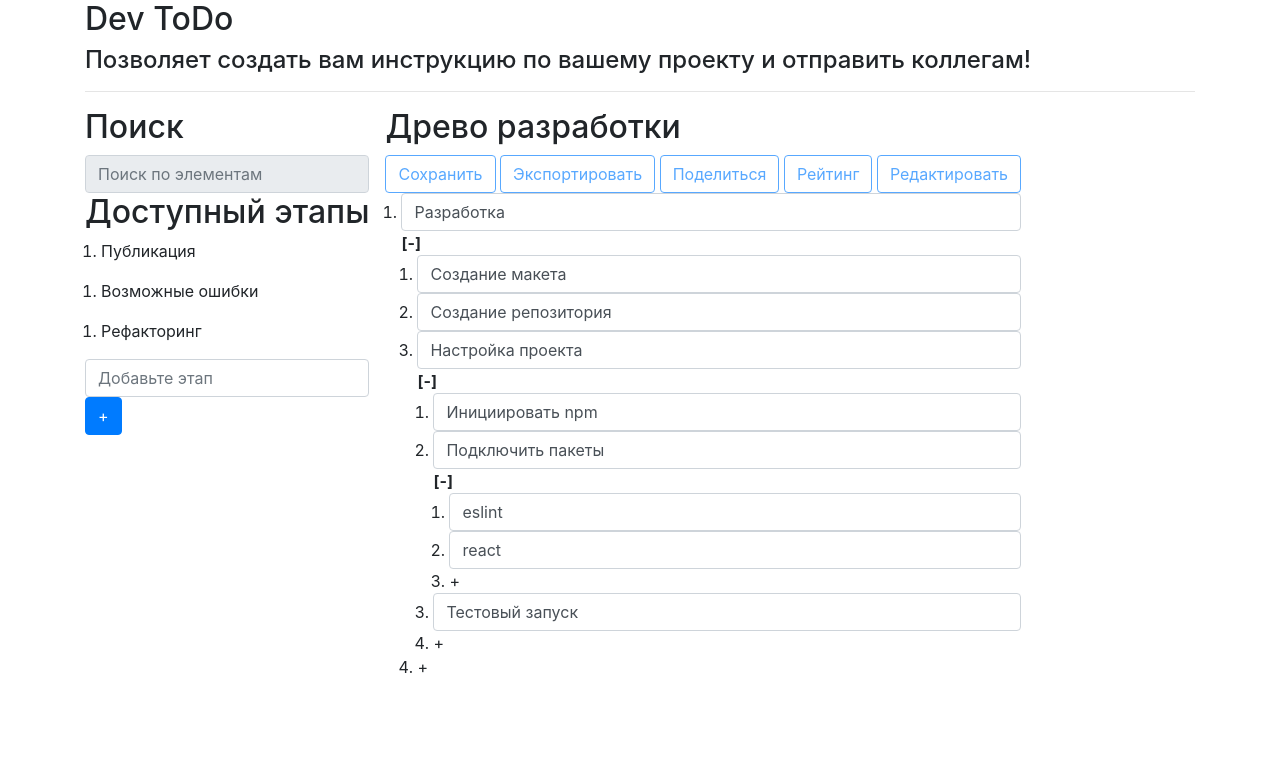
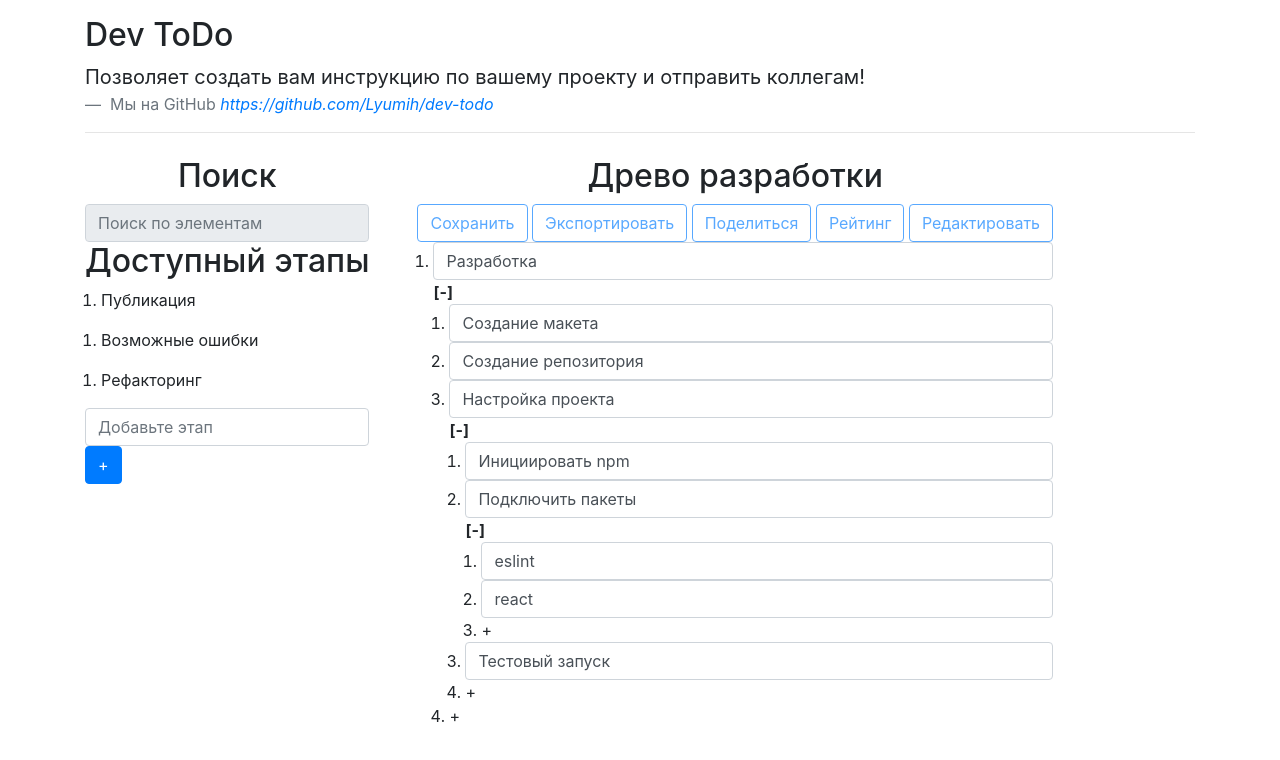
Before and after one commit to Lyumih/dev-todo, a plain HTML site: page todo.html in a window 1280 px wide. Drawn offline with nearby package versions, Linux system fonts and the light colour scheme.

Commit message:
feat(project): add link on github and css spacing

```diff
--- a/css/todo.css
+++ b/css/todo.css
@@ -2,9 +2,6 @@
   display: flex;
 }
 
-body {
-  font-size: 10px;
-}
 
 .mr-3 {
   margin-right: 1.5em;
--- a/todo.html
+++ b/todo.html
@@ -37,18 +37,29 @@
   </head>
   <body>
     <div class="container" id="app">
-      <header>
+      <header class="pt-3">
         <h2>Dev ToDo</h2>
-        <h4>
-          Позволяет создать вам инструкцию по вашему проекту и отправить
-          коллегам!
-        </h4>
+        <blockquote class="blockquote">
+          <p class="mb-0">
+            Позволяет создать вам инструкцию по вашему проекту и отправить
+            коллегам!
+          </p>
+          <footer class="blockquote-footer">
+            Мы на GitHub
+              <cite title="Source Title"
+                ><a href="https://github.com/Lyumih/dev-todo">https://github.com/Lyumih/dev-todo</a></cite
+              >
+
+          </footer>
+        </blockquote>
+        <h4></h4>
+        <blockquote class="text-right blockquote"></blockquote>
         <hr />
       </header>
-      <div class="d-flex">
+      <div class="d-flex mt-4">
         <!-- БОКОВОЕ МЕНЮ -->
-        <aside class="mr-3">
-          <h2>Поиск</h2>
+        <aside class="mr-5">
+          <h2 class="text-center">Поиск</h2>
           <!-- ПОИСК ПО ЭЛЕМЕНТАМ -->
           <div>
             <input
@@ -59,7 +70,7 @@
             />
           </div>
           <!-- Доступные этапы -->
-          <h2>Доступный этапы</h2>
+          <h2 class="text-center">Доступный этапы</h2>
           <ul v-for="step in steps">
             <li>{{ step }}</li>
           </ul>
@@ -75,7 +86,7 @@
         </aside>
         <!-- Конетент -->
         <main>
-          <h2>Древо разработки</h2>
+          <h2 class="text-center">Древо разработки</h2>
           <div>
             <button class="btn  btn-outline-primary" disabled>Сохранить</button>
             <button class="btn btn-outline-primary" disabled>
```
